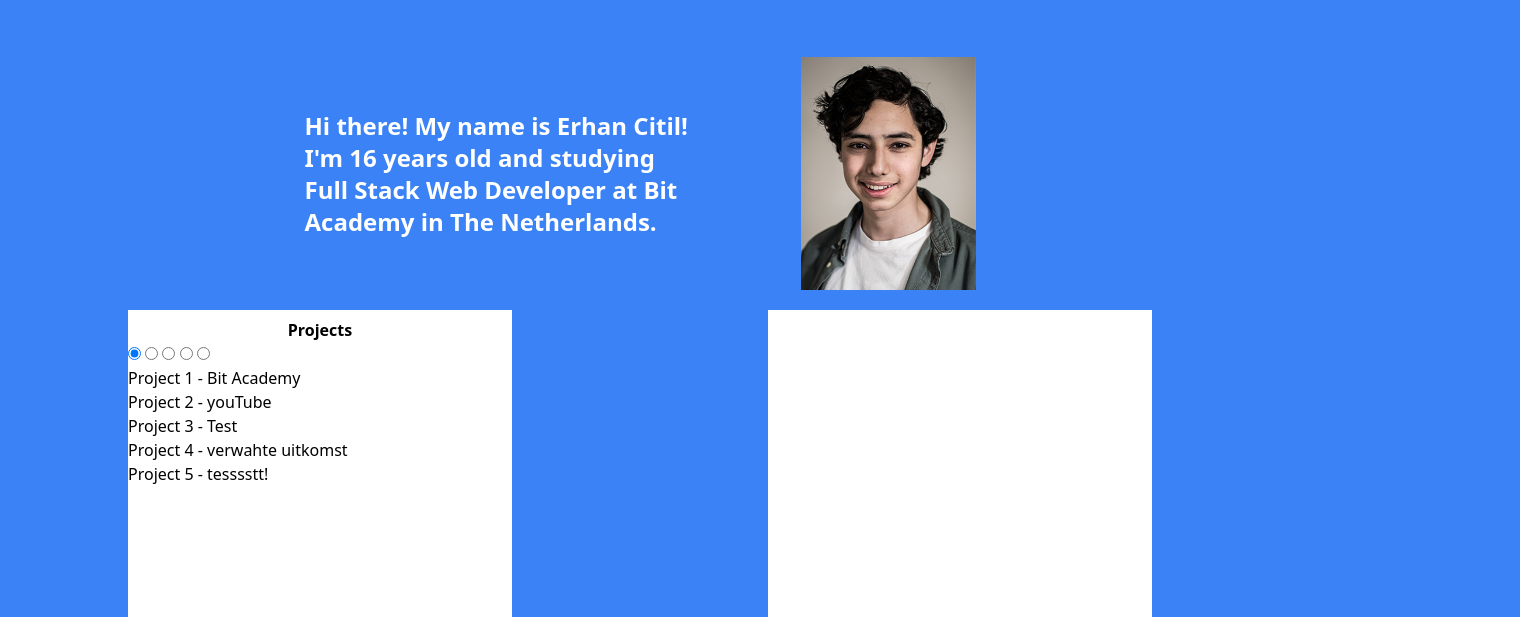
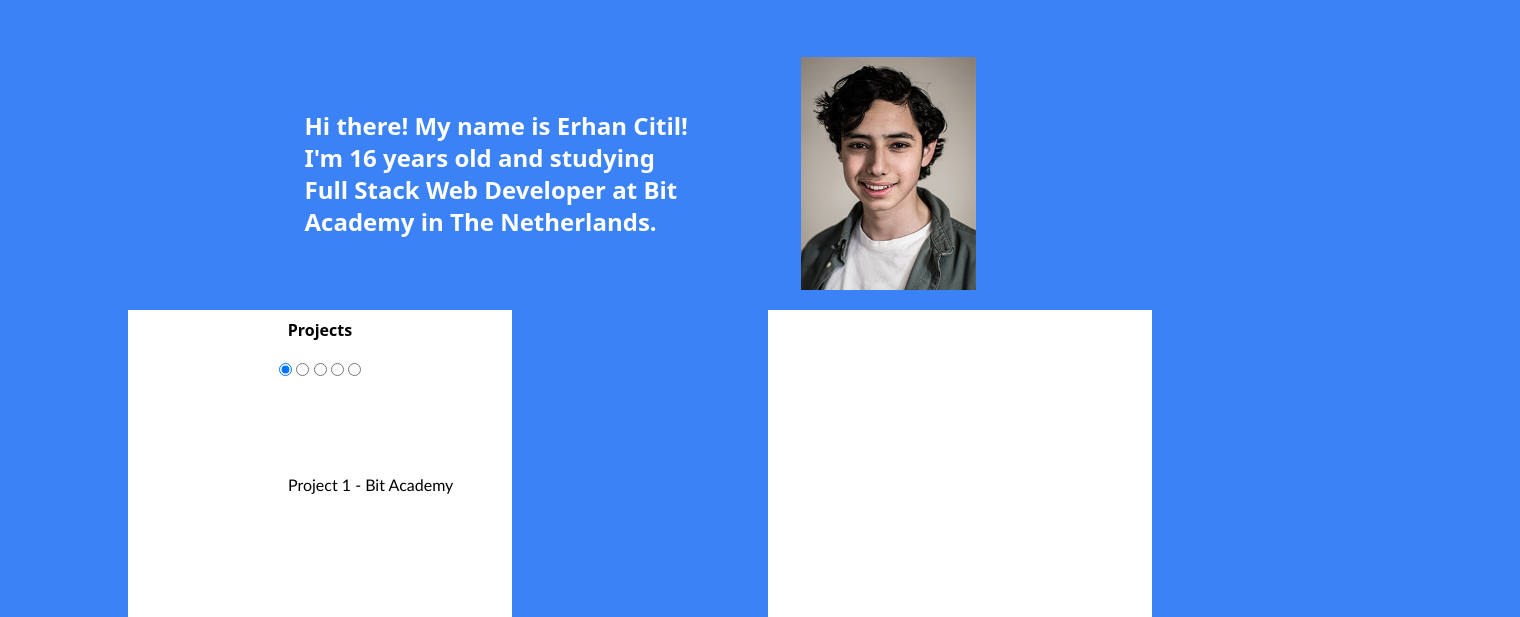
Before and after one commit to ErhanCitil/Portfolio-Website-Erhan-Citil, a plain HTML site: page index.html in a window 1280 px wide. Shown: the part 167-784 px from the top of the page, 1520 px wide, since content can reach past the window. Drawn offline with nearby package versions, Linux system fonts and the light colour scheme; a script that the page names is missing.

Commit message:
Portfolio Website - Erhan Citil

```diff
--- a/style.css
+++ b/style.css
@@ -31,6 +31,41 @@ ul {
     transform-origin: left;
   }
 
-  h1 {
+  carousel {
+    width: 100%;
+    font-family: Trebuchet MS;
+    text-align: center;
+    display: block;
+    padding-top: 1em;
+ }
+  carousel page {
+    display: flex;
+    position: absolute;
+    top: 2em;
+    left: 0;
+    width: 100%;
+    transition: transform 0.5s;
+    transform: scale(0);
+    margin-top: 35rem;
+    margin-left: 15rem;
 
-  }
+
+ }
+  carousel page div {
+    padding: 3em;
+ }
+  carousel #page1cb:checked ~ #page1 {
+    transform: scale(1);
+ }
+  carousel #page2cb:checked ~ #page2 {
+    transform: scale(1);
+ }
+  carousel #page3cb:checked ~ #page3 {
+    transform: scale(1);
+ }
+  carousel #page4cb:checked ~ #page4 {
+    transform: scale(1);
+ }
+  carousel #page5cb:checked ~ #page5 {
+    transform: scale(1);
+ }
```
